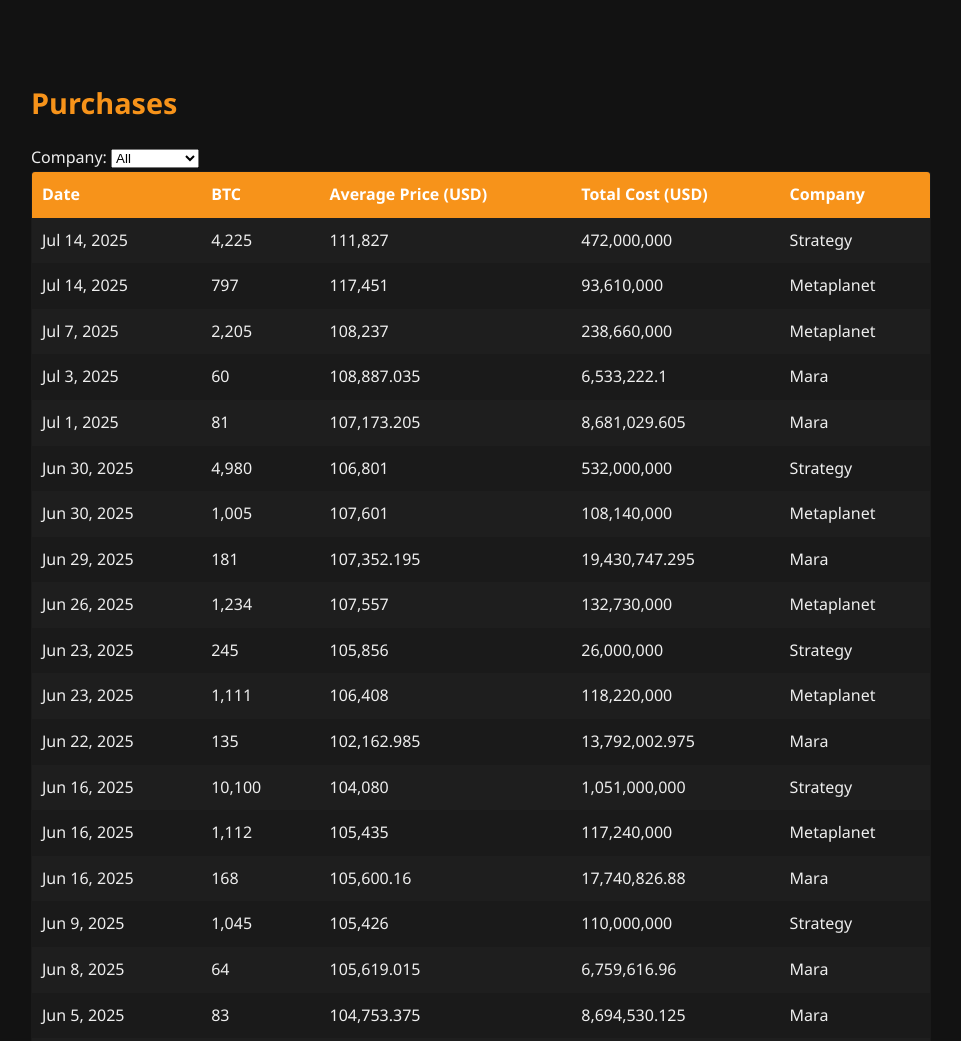
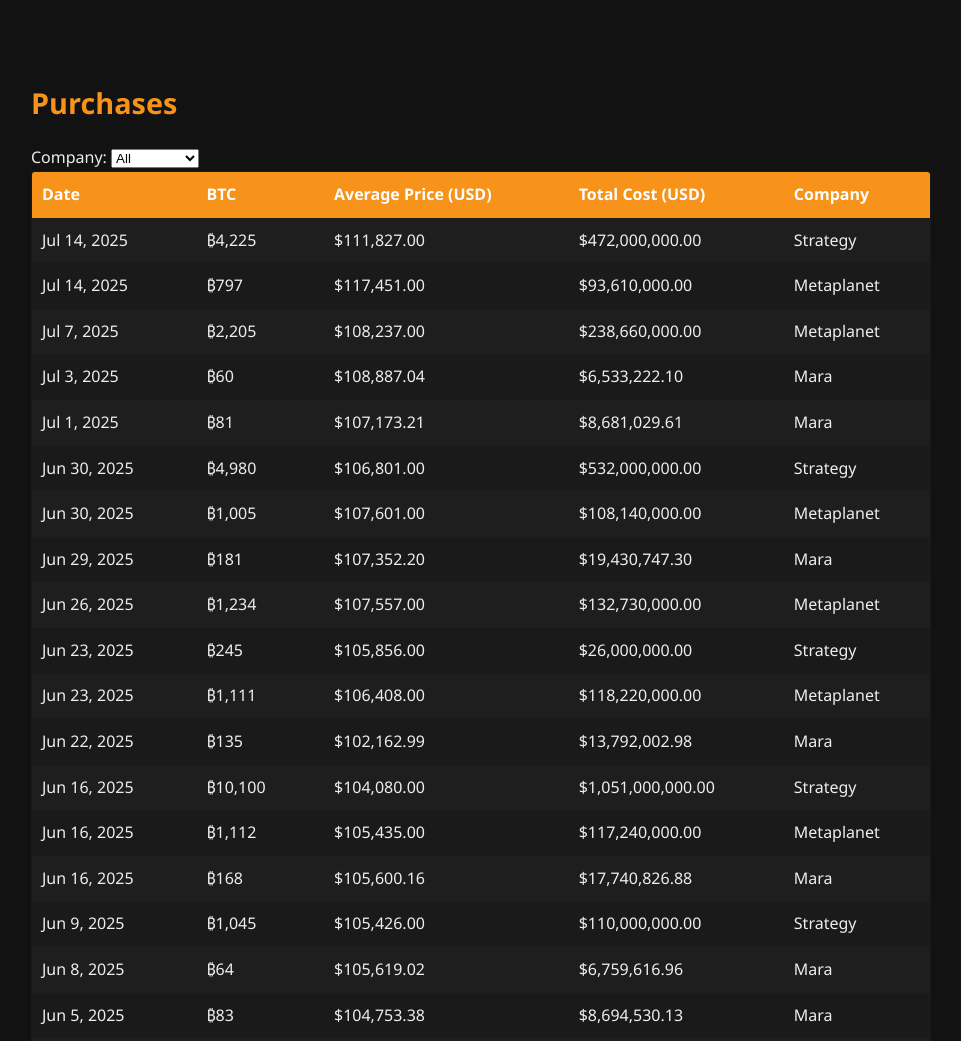
Before and after one commit to jaderiverstokes/flow, a plain HTML site: page index.html in a window 1280 px wide. Shown: the top 1041 px of the page, without its empty margins (159-1120 px from the left). Drawn offline with Linux system fonts and the light colour scheme.

Commit message:
formatting

```diff
--- a/index.html
+++ b/index.html
@@ -91,7 +91,19 @@
               day: 'numeric'
             });
           }
-          return typeof value === 'number' ? value.toLocaleString() : value;
+          else if (key === 'avg_price_usd' || key === 'total_cost_usd') {
+            return value.toLocaleString('en-US', {
+                style: 'currency', currency: 'USD'
+            });
+          }
+          else if (key === 'btc') {
+            return "₿" + value.toLocaleString('en-US', {
+              maximumFractionDigits: 2
+            });
+          }
+          return typeof value === 'number' ? value.toLocaleString('en-US', {
+              maximumFractionDigits: 2
+          }) : value;
         }
 
         table.innerHTML =
```
Also changed, not shown: data.json (line endings or trailing spaces).
